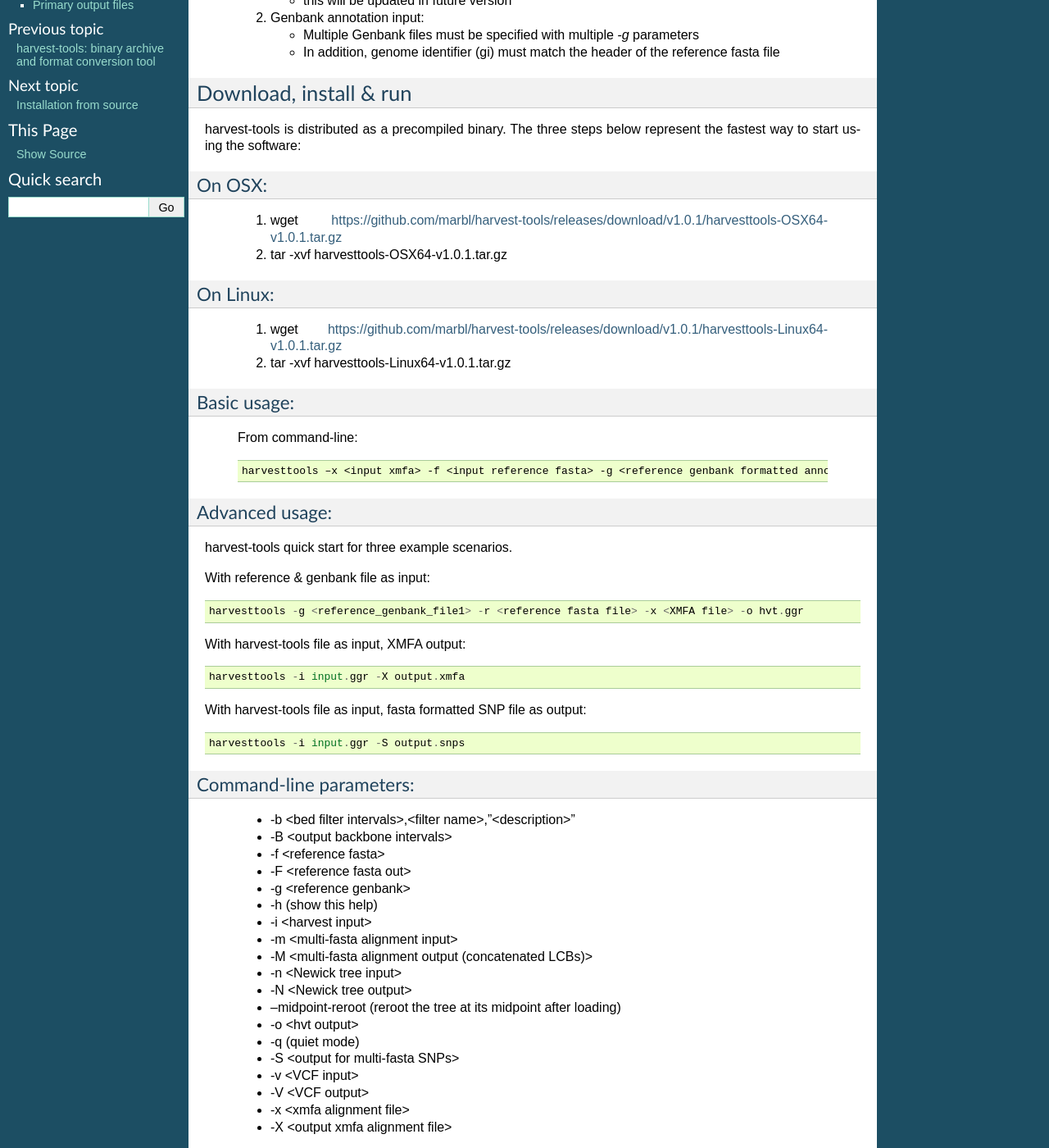
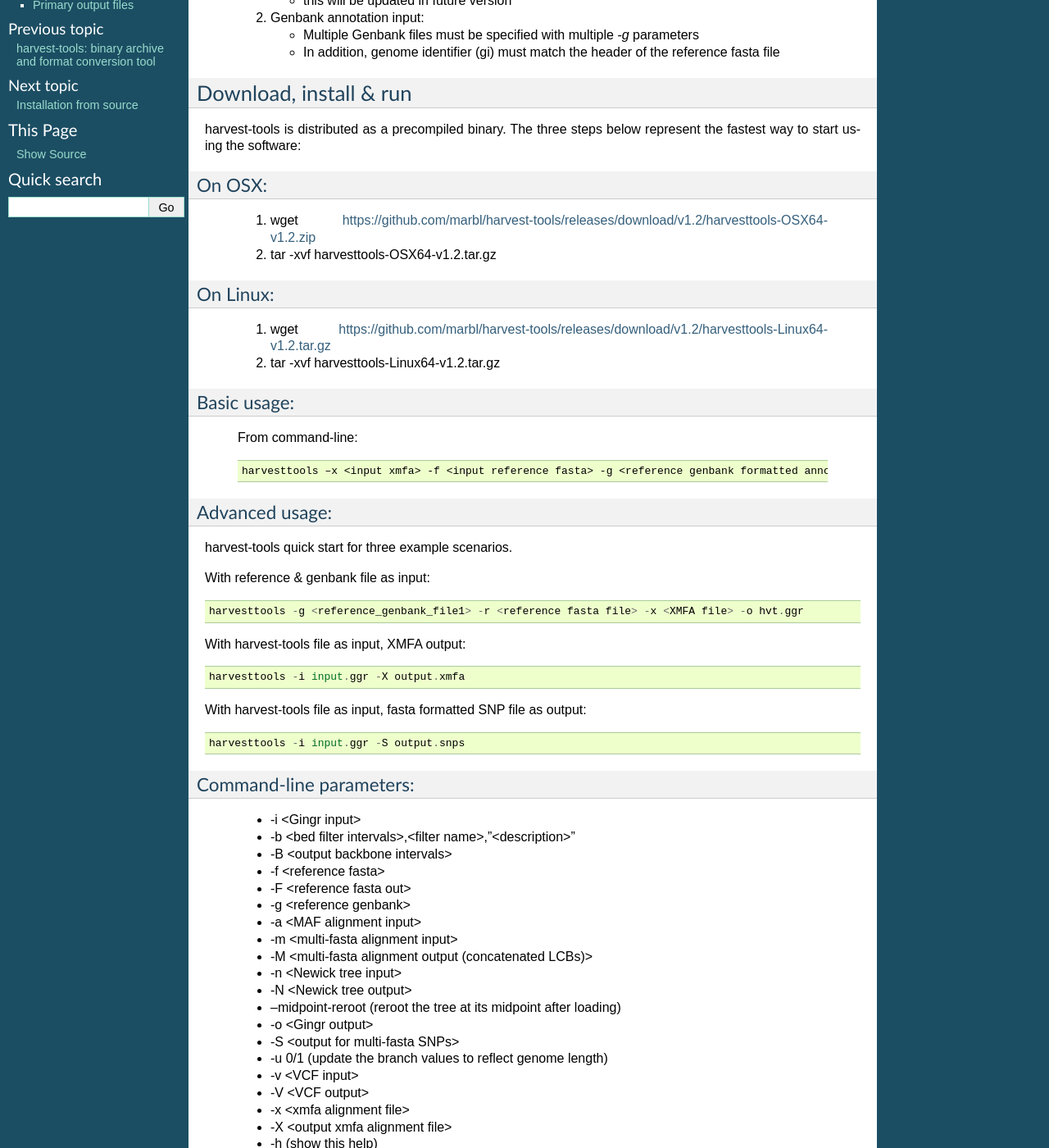
Before and after one commit to marbl/harvest, a Sphinx documentation site: the page built from docs/content/harvest/quickstart.rst, in a window 1280 px wide and 1400 px high, scrolled down 220 px. Shown: the whole window at 82% size. Built offline with Sphinx 7.4.7, drawn with Linux system fonts in a browser that asks for light colours; pages that are not in the unit, such as notebooks, are missing from menus.

Commit message:
update to v1.2

```diff
--- a/docs/content/harvest/quickstart.rst
+++ b/docs/content/harvest/quickstart.rst
@@ -19,14 +19,14 @@
 
 On OSX:
 """""""
-  1. wget https://github.com/marbl/harvest-tools/releases/download/v1.0.1/harvesttools-OSX64-v1.0.1.tar.gz
-  2. tar -xvf harvesttools-OSX64-v1.0.1.tar.gz
+  1. wget https://github.com/marbl/harvest-tools/releases/download/v1.2/harvesttools-OSX64-v1.2.zip
+  2. tar -xvf harvesttools-OSX64-v1.2.tar.gz
 
 On Linux:
 """""""""
 
-  1. wget https://github.com/marbl/harvest-tools/releases/download/v1.0.1/harvesttools-Linux64-v1.0.1.tar.gz
-  2. tar -xvf harvesttools-Linux64-v1.0.1.tar.gz
+  1. wget https://github.com/marbl/harvest-tools/releases/download/v1.2/harvesttools-Linux64-v1.2.tar.gz
+  2. tar -xvf harvesttools-Linux64-v1.2.tar.gz
 
 Basic usage:
 """"""""""""
@@ -54,25 +54,27 @@
 
 Command-line parameters:
 """""""""""""""""""""""""
+   - -i <Gingr input>
    - -b <bed filter intervals>,<filter name>,"<description>"
    - -B <output backbone intervals>
    - -f <reference fasta>
    - -F <reference fasta out>
    - -g <reference genbank>
-   - -h (show this help)
-   - -i <harvest input>
+   - -a <MAF alignment input>
    - -m <multi-fasta alignment input>
    - -M <multi-fasta alignment output (concatenated LCBs)>
    - -n <Newick tree input>
    - -N <Newick tree output>
    - --midpoint-reroot (reroot the tree at its midpoint after loading)
-   - -o <hvt output>
-   - -q (quiet mode)
+   - -o <Gingr output>
    - -S <output for multi-fasta SNPs>
+   - -u 0/1 (update the branch values to reflect genome length)
    - -v <VCF input>
    - -V <VCF output>
    - -x <xmfa alignment file>
    - -X <output xmfa alignment file>
+   - -h (show this help)
+   - -q (quiet mode)
 
 Primary output files
 -------------
```
